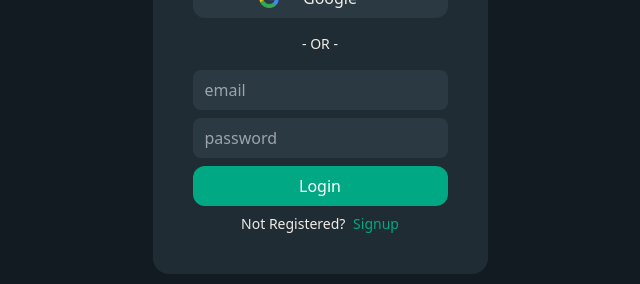
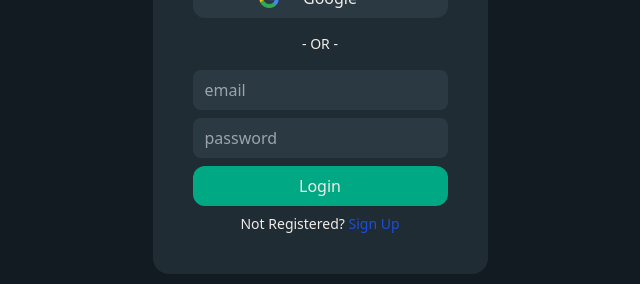
Before and after one commit to SangyeTashi/super-chat, a React (Vite) app: page / in a window 1280 px wide. Shown: the part 378-662 px from the top of the page, without its empty margins (320-960 px from the left). Built offline with nearby package versions, Linux system fonts and the light colour scheme; no server answers.

Commit message:
login with email n create user with email pending

```diff
--- a/src/login/Home.tsx
+++ b/src/login/Home.tsx
@@ -1,16 +1,11 @@
-import React, { useState } from 'react';
 import LoginWithGoogle from './LoginWithGoogle';
-import { useRecoilState } from 'recoil';
+import { useRecoilValue } from 'recoil';
 import { loginPageState } from '../atoms/loginFormState';
-import Login from './Login';
 import SignUp from './SignUp';
+import LoginWithEmail from './LoginWithEmail';
 function Home() {
-    const [loginPage, setLoginPage] = useRecoilState(loginPageState);
-    const [isLogin, setIsLogin] = useState(false);
+    const loginPage = useRecoilValue(loginPageState);
 
-    function handleClick() {
-        setIsLogin((login) => !login);
-    }
     return (
         <div className="flex flex-col items-center justify-center h-full  ">
             <div className="bg-secondary_dark p-10 flex-col space-y-4 flex items-stretch rounded-2xl ">
@@ -27,7 +22,7 @@ function Home() {
                 <LoginWithGoogle />
 
                 <div className="mx-auto text-sm ">- OR -</div>
-                {loginPage === 'LOGIN' && <Login />}
+                {loginPage === 'LOGIN' && <LoginWithEmail />}
 
                 {loginPage === 'SIGNUP' && <SignUp />}
             </div>
--- a/src/login/Login.tsx
+++ /dev/null
@@ -1,32 +0,0 @@
-import React from 'react';
-import { useSetRecoilState } from 'recoil';
-import { loginPageState } from '../atoms/loginFormState';
-
-const Login = () => {
-    const setLoginPageState = useSetRecoilState(loginPageState);
-    function handleClick() {
-        setLoginPageState('SIGNUP');
-    }
-    return (
-        <div className="flex  flex-col w-full space-y-2">
-            <input
-                className="bg-tertiary_dark py-2 px-3 rounded-lg  focus:outline-none"
-                type="text"
-                placeholder="email"
-            />
-            <input
-                className="bg-tertiary_dark py-2 px-3 rounded-lg focus:outline-none "
-                type="password"
-                placeholder="password"
-            />
-            <button className="py-2 bg-green_accent text-white px-3 rounded-xl hover:bg-green_accent/80 ">
-                Login
-            </button>
-            <button className="text-sm" onClick={handleClick}>
-                Not Registered?
-                <span className="text-green_accent ml-1"> Signup</span>
-            </button>
-        </div>
-    );
-};
-export default Login;
--- a/src/login/LoginWithEmail.tsx
+++ b/src/login/LoginWithEmail.tsx
@@ -1,38 +1,58 @@
-import React from 'react';
-import { emailProvider } from '../../firebase';
+import { useRef } from 'react';
+import { auth } from '../../firebase';
+import { useSignInWithEmailAndPassword } from 'react-firebase-hooks/auth';
+import { useSetRecoilState } from 'recoil';
+import { loginPageState } from '../atoms/loginFormState';
 
 const LoginWithEmail = () => {
-    function handleClick() {}
+    const [signInWithEmailAndPassword, user, loading, error] =
+        useSignInWithEmailAndPassword(auth);
+
+    const emailRef = useRef<HTMLInputElement>(null);
+    const passwordRef = useRef<HTMLInputElement>(null);
+    const setLoginPageState = useSetRecoilState(loginPageState);
+
+    function handleClick() {
+        emailRef.current &&
+            passwordRef.current &&
+            signInWithEmailAndPassword(
+                emailRef.current.value,
+                passwordRef.current?.value
+            );
+    }
 
     return (
         <>
+            {loading && <h1>Loading</h1>}
             <div className="flex  flex-col w-full space-y-2">
                 <input
+                    ref={emailRef}
                     className="bg-tertiary_dark py-2 px-3 rounded-lg focus:outline-none"
-                    type="text"
+                    type="email"
                     placeholder="email"
                 />
                 <input
+                    ref={passwordRef}
                     className="bg-tertiary_dark py-2 px-3 rounded-lg focus:outline-none"
                     type="password"
                     placeholder="password"
                 />
-                <input
-                    className="bg-tertiary_dark py-2 px-3 rounded-lg focus:outline-none"
-                    type="password"
-                    placeholder="confirm password"
-                />
+
+                {error && <h2>{error.code}</h2>}
                 <button
                     className="py-2  bg-green_accent px-3 rounded-xl hover:bg-green_accent/90 "
                     onClick={handleClick}
                 >
-                    Sign Up
+                    Login
                 </button>
-                <button className="text-sm mt-1" onClick={()=>{
-
-                }}>
-                    Already a user?{' '}
-                    <span className="text-blue-700"> Login</span>
+                <button
+                    className="text-sm mt-1"
+                    onClick={() => {
+                        setLoginPageState('SIGNUP');
+                    }}
+                >
+                    Not Registered?{' '}
+                    <span className="text-blue-700"> Sign Up</span>
                 </button>
             </div>
         </>
--- a/src/login/SignUp.tsx
+++ b/src/login/SignUp.tsx
@@ -1,28 +1,52 @@
-import React from 'react';
+import React, { HtmlHTMLAttributes, useEffect, useRef, useState } from 'react';
 import { useSetRecoilState } from 'recoil';
 import { loginPageState } from '../atoms/loginFormState';
+import { useCreateUserWithEmailAndPassword } from 'react-firebase-hooks/auth';
+import { auth } from '../../firebase';
 
 const SignUp = () => {
     const setLoginPageState = useSetRecoilState(loginPageState);
+    const [createUserWithEmailAndPassword, user, loading, error] =
+        useCreateUserWithEmailAndPassword(auth);
+    const emailRef = useRef<HTMLInputElement>(null);
+    const [password, setPassword] = useState('');
+    const [confirmPassword, setConfirmPassword] = useState('');
+
+    function handleChange(event: React.ChangeEvent<HTMLInputElement>) {
+        setPassword(event.target.value);
+    }
+    function handleConfirmationChange(
+        event: React.ChangeEvent<HTMLInputElement>
+    ) {
+        setConfirmPassword(event.target.value);
+    }
     return (
         <div className="flex  flex-col w-full space-y-2">
             <input
+                ref={emailRef}
                 className="bg-tertiary_dark py-2 px-3 rounded-lg focus:outline-none"
-                type="text"
+                type="email"
                 placeholder="email"
             />
             <input
+                value={password}
                 className="bg-tertiary_dark py-2 px-3 rounded-lg focus:outline-none"
                 type="password"
                 placeholder="password"
+                onChange={handleChange}
             />
             <input
+                value={confirmPassword}
                 className="bg-tertiary_dark py-2 px-3 rounded-lg focus:outline-none"
                 type="password"
                 placeholder="confirm password"
+                onChange={handleConfirmationChange}
             />
             <button className="py-2  bg-green_accent px-3 rounded-xl hover:bg-green_accent/90 ">
-                Sign Up
+                {password !== confirmPassword && (
+                    <div>Passwords do not match!</div>
+                )}
+                {password === confirmPassword && 'Sign Up'}
             </button>
             <button
                 className="text-sm mt-1"
```
